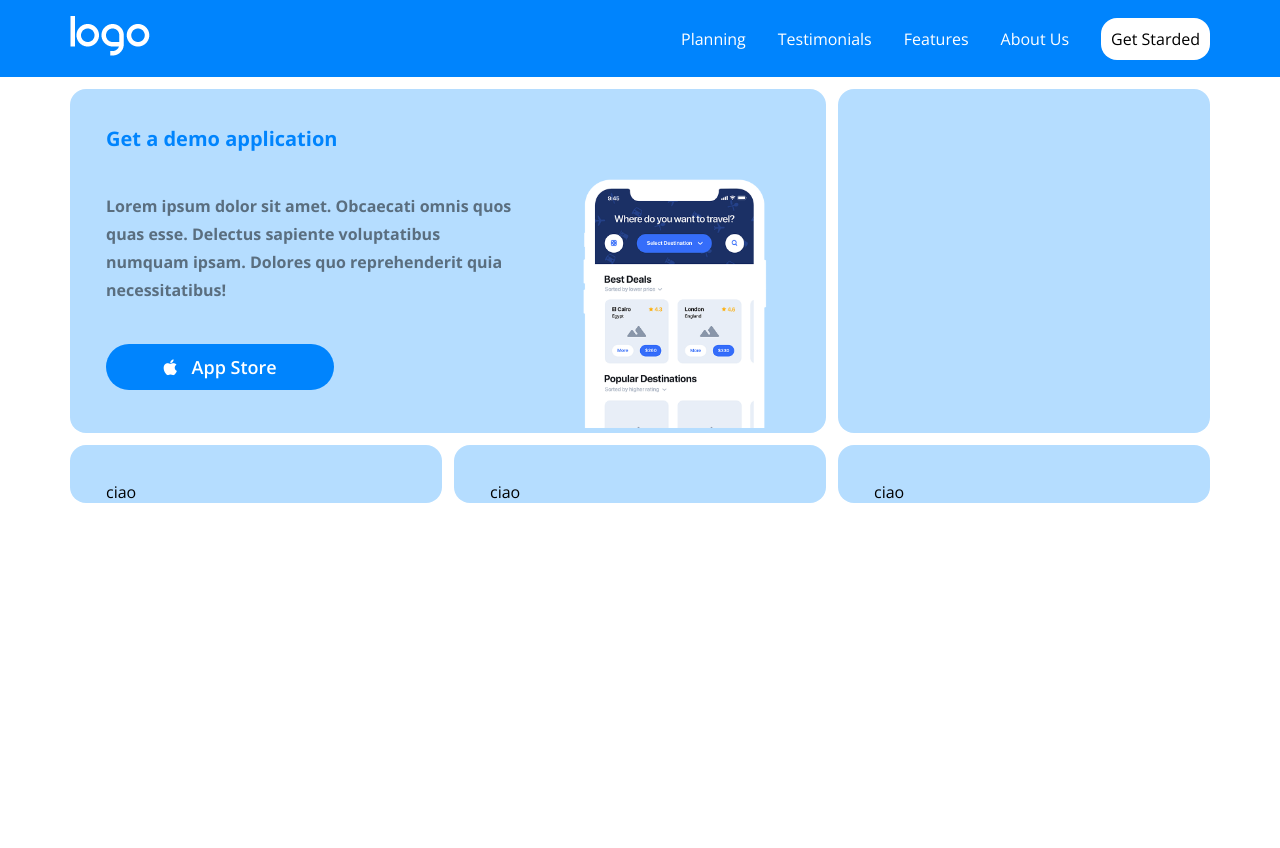
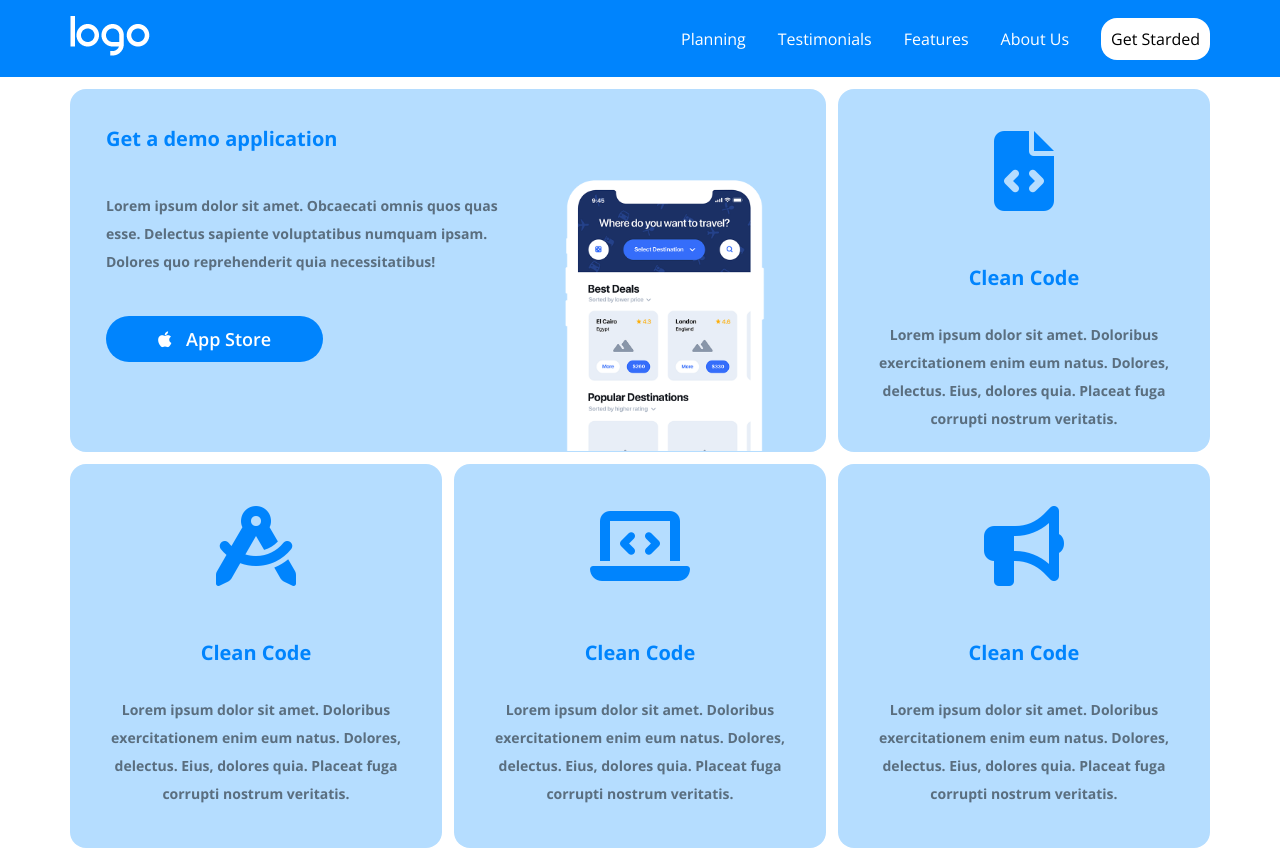
Before and after one commit to Alaikum/htmlcss-responsive-layout, a plain HTML site: page index.html in a window 1280 px wide. Before the commit the page ends 800 px from the top, so only its background shows below. Drawn offline with nearby package versions, Linux system fonts and the light colour scheme.

Commit message:
prima section

```diff
--- a/css/style.css
+++ b/css/style.css
@@ -81,7 +81,8 @@ menu {
 }
 
 .row-col8,
-.text-col8 {
+.text-col8,
+.row-col4 {
     display: flex;
     gap: 2.5rem;
 
@@ -90,13 +91,14 @@ menu {
     flex-direction: column;
 }
 
-.title-col{
+.title-col {
     color: #0084FD;
     font-size: 1.25rem;
 
 }
 
-.p-col{
+.p-col4,
+.p-col8 {
     font-size: 0.875rem;
     line-height: 1.75rem;
     font-weight: 700;
@@ -104,11 +106,11 @@ menu {
 
 }
 
-.fa-apple{
+.fa-apple {
     padding-right: 0.625rem;
 }
 
-.text-col8 .button{
+.text-col8 .button {
     background-color: #0084FD;
     color: white;
     text-align: center;
@@ -117,7 +119,28 @@ menu {
     border-radius: 2rem;
     width: 90%;
 }
+.img-col8{
+    margin-bottom: -0.25rem;
+}
 
+.row-col4 {
+    justify-content: space-between;
+    align-items: center;
+}
+
+.icon-col4 {
+    font-size: 5rem;
+    color: #0084FD;
+    margin-top: -0.625rem;
+}
+
+
+.p-col4{
+    margin-top: -0.625rem;
+    text-align: center;
+    flex-direction: column;
+    padding-bottom: 2.5rem;
+}
 
 
 /* MEDIA TABLET  */
@@ -134,15 +157,17 @@ menu {
         flex-basis: calc(calc(100% /3 *2) - 0.75rem);
     }
 
-    .img-col8{
+    .img-col8 {
         max-width: 50%;
+
     }
 
-    .text-col8 .button{
+    .text-col8 .button {
         width: 45%;
         font-size: 1.125rem;
     }
-    .p-col{
+
+    .p-col {
         font-size: 1rem;
     }
 
@@ -182,21 +207,25 @@ menu {
         flex-basis: calc(calc(100% /3 *2) - 0.75rem);
     }
 
-    .row-col8{
+    .row-col8 {
         flex-direction: row;
     }
 
-    .text-col8 .button{
+    .text-col8 .button {
         width: 55%;
         font-size: 1.125rem;
     }
 
-    .p-col{
+    .p-col {
         font-size: 1rem;
     }
 
-    .img-col8{
+    .img-col8 {
         padding-top: 3rem;
+    }
+
+    #special-col4{
+        padding-bottom: 0;
     }
 
 
--- a/index.html
+++ b/index.html
@@ -7,8 +7,10 @@
     <meta name="viewport" content="width=device-width, initial-scale=1.0">
     <link rel="stylesheet" href="css/style.css">
     <link rel="preconnect" href="https://fonts.googleapis.com">
-<link rel="preconnect" href="https://fonts.gstatic.com" crossorigin>
-<link href="https://fonts.googleapis.com/css2?family=Open+Sans:ital,wght@0,300;0,400;0,500;0,600;0,700;0,800;1,300;1,400;1,500;1,600;1,700;1,800&display=swap" rel="stylesheet">
+    <link rel="preconnect" href="https://fonts.gstatic.com" crossorigin>
+    <link
+        href="https://fonts.googleapis.com/css2?family=Open+Sans:ital,wght@0,300;0,400;0,500;0,600;0,700;0,800;1,300;1,400;1,500;1,600;1,700;1,800&display=swap"
+        rel="stylesheet">
     <script src="https://kit.fontawesome.com/794b4bbca7.js" crossorigin="anonymous"></script>
     <title>Responsive</title>
 </head>
@@ -79,13 +81,13 @@
                         <div class="row-col8">
                             <div class="text-col8">
                                 <h2 class="title-col">Get a demo application</h2>
-                                <p class="p-col"> Lorem ipsum dolor sit amet.
+                                <p class="p-col8"> Lorem ipsum dolor sit amet.
                                     Obcaecati omnis quos quas esse.
                                     Delectus sapiente voluptatibus numquam ipsam.
                                     Dolores quo reprehenderit quia necessitatibus!
                                 </p>
                                 <span class="button"><i class="fa-brands fa-apple"></i>
-                                App Store
+                                    App Store
                                 </span>
 
                             </div>
@@ -96,25 +98,96 @@
 
                     </div>
 
+                    <!-- colonna  CleanCode  -->
+                    <div class="col4">
 
-                    <div class="col4">
+                        <div class="text-col4 row-col4">
+                            <div class="icon-col4">
+                                <i class="fa-solid fa-file-code"></i>
+                            </div>
+                            <h2 class="title-col">Clean Code</h2>
+                            <p class="p-col4" id="special-col4">
+                                Lorem ipsum dolor sit amet.
+                                Doloribus exercitationem enim eum natus.
+                                Dolores, delectus. Eius, dolores quia.
+                                Placeat fuga corrupti nostrum veritatis.
+                            </p>
+
+
+                        </div>
+
 
 
 
                     </div>
+
+                    <!-- colonna WebDesigne -->
                     <div class="col4">
 
-ciao
+
+                        <div class="text-col4 row-col4">
+                            <div class="icon-col4">
+                                <i class="fa-solid fa-compass-drafting"></i>
+                            </div>
+                            <h2 class="title-col">Clean Code</h2>
+                            <p class="p-col4">
+                                Lorem ipsum dolor sit amet.
+                                Doloribus exercitationem enim eum natus.
+                                Dolores, delectus. Eius, dolores quia.
+                                Placeat fuga corrupti nostrum veritatis.
+                            </p>
+
+
+                        </div>
+
+
 
                     </div>
+
+
+                    <!-- colonna Developement -->
                     <div class="col4">
 
-ciao
+
+                        <div class="text-col4 row-col4">
+                            <div class="icon-col4">
+                                <i class="fa-solid fa-laptop-code"></i>
+                            </div>
+                            <h2 class="title-col">Clean Code</h2>
+                            <p class="p-col4">
+                                Lorem ipsum dolor sit amet.
+                                Doloribus exercitationem enim eum natus.
+                                Dolores, delectus. Eius, dolores quia.
+                                Placeat fuga corrupti nostrum veritatis.
+                            </p>
+
+
+                        </div>
+
+
 
                     </div>
+
+                    <!-- colonna Branding  -->
                     <div class="col4">
 
-ciao
+
+                        <div class="text-col4 row-col4">
+                            <div class="icon-col4">
+                                <i class="fa-solid fa-bullhorn"></i>
+                            </div>
+                            <h2 class="title-col">Clean Code</h2>
+                            <p class="p-col4">
+                                Lorem ipsum dolor sit amet.
+                                Doloribus exercitationem enim eum natus.
+                                Dolores, delectus. Eius, dolores quia.
+                                Placeat fuga corrupti nostrum veritatis.
+                            </p>
+
+
+                        </div>
+
+
                     </div>
 
 
@@ -124,6 +197,9 @@ ciao
             </div>
 
         </section>
+
+
+
 
 
     </main>
```
